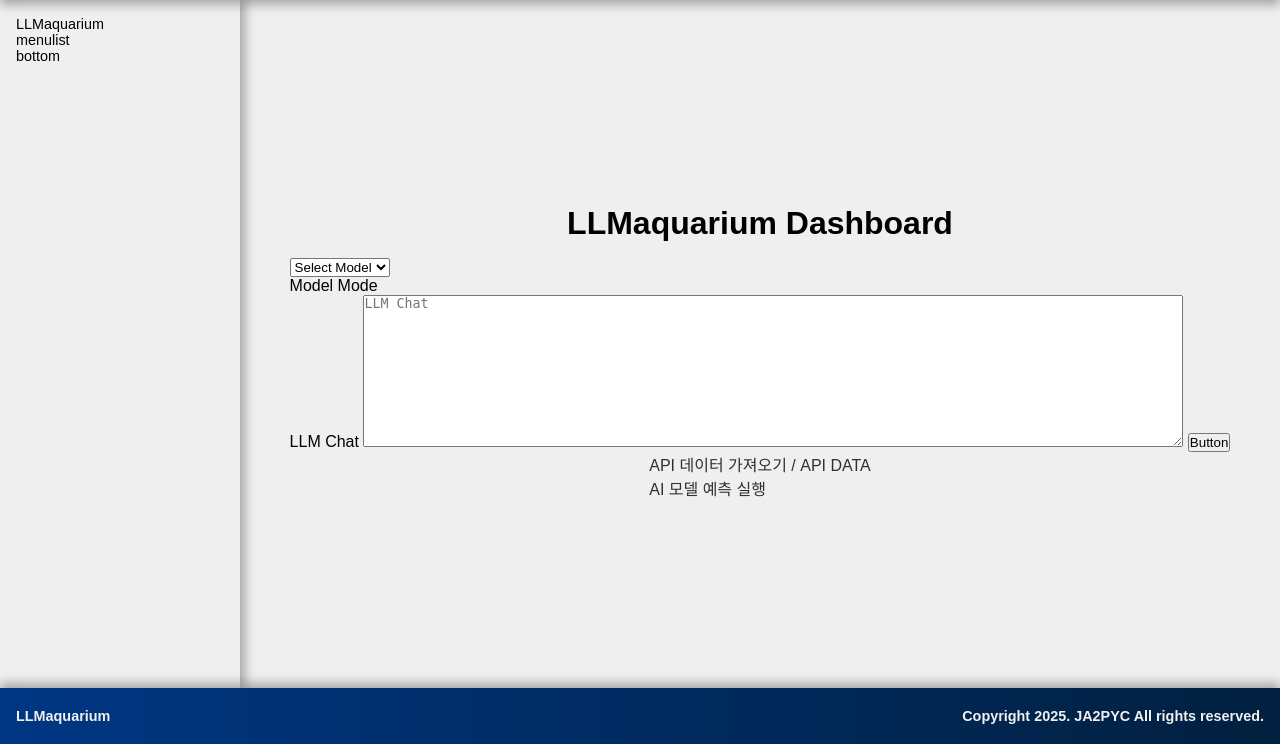
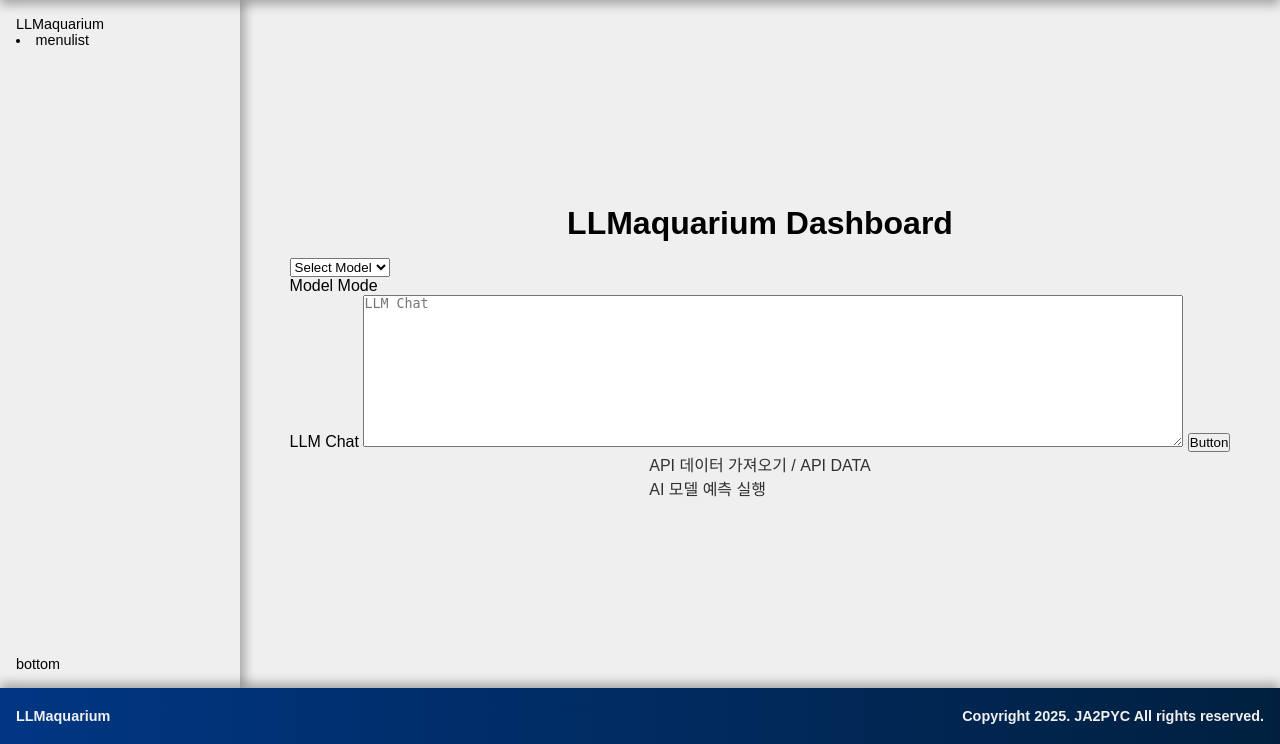
Before and after one commit to JA2PYC/ja2pyc_study_llama, a Flask app: page / in a window 1280 px wide. Shown: the part 56-800 px from the top of the page. Run offline with Flask 3, Linux system fonts and the light colour scheme; some libraries are stand-ins or nearby versions.

Commit message:
20250224 aside css

```diff
--- a/dashboard/static/css/aside.css
+++ b/dashboard/static/css/aside.css
@@ -8,3 +8,11 @@ aside {
     overflow-y: auto;
     padding: 1rem;
 }
+
+.aside_container {
+    display: flex;
+    flex-direction: column;
+    justify-content: space-between;
+    width: 100%;
+    height: 100%;
+}
--- a/dashboard/templates/partials/aside.html
+++ b/dashboard/templates/partials/aside.html
@@ -1,8 +1,10 @@
 <aside>
     <div class="aside_container">
-        <div class="aside_top">LLMaquarium</div>
         <div class="aside_menu">
-            menulist
+            <div class="menu_top">LLMaquarium</div>
+            <nav class="menu_nav">
+                    <li>menulist</li>
+            </nav>
         </div>
         <div class="aside_bottom">bottom</div>
     </div>
```
